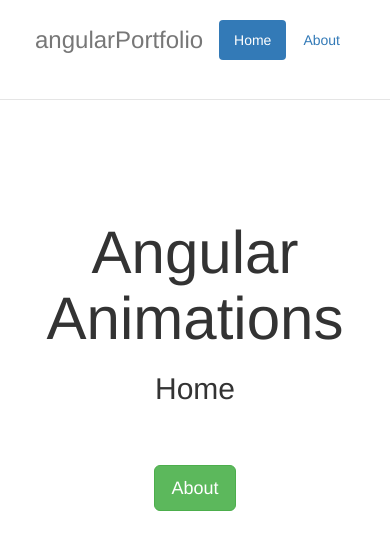
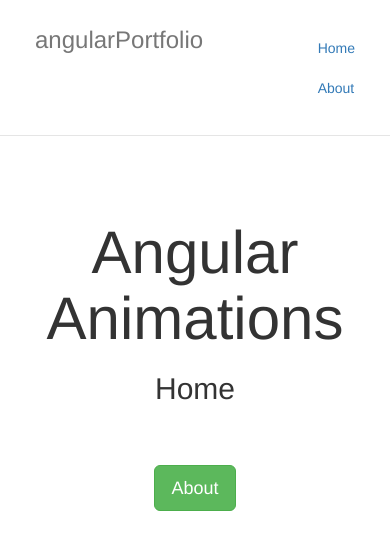
Before and after one commit to clintlosee/angular-portfolio, a website: page app/index.html in a window 390 px wide. Drawn offline with nearby package versions, Linux system fonts and the light colour scheme; some packages are replaced by stand-ins of ours; files that its build step writes are made by us from their sources.

Commit message:
Minor cleanup.

```diff
--- a/app/index.html
+++ b/app/index.html
@@ -2,7 +2,8 @@
 <html class="no-js">
   <head>
     <meta charset="utf-8">
-    <title></title>
+      <base="/">
+    <title>Clint Losee Angular Portfolio</title>
     <meta name="description" content="">
     <meta name="viewport" content="width=device-width">
     <!-- Place favicon.ico and apple-touch-icon.png in the root directory -->
@@ -12,6 +13,7 @@
     <!-- endbower -->
     <!-- endbuild -->
     <!-- build:css(.tmp) styles/main.css -->
+    <link rel="stylesheet" href="bower_components/bootstrap/dist/css/superherobootstrap.min.css" />
     <link rel="stylesheet" href="styles/main.css">
     <!-- endbuild -->
   </head>
@@ -21,16 +23,17 @@
     <![endif]-->
 
     <!-- Add your site or application content here -->
-
-    <div class="header col-md-12">
-        <div class="container-fluid">
-            <ul class="nav nav-pills pull-right">
-                <li class="active"><a ng-href="#/">Home</a></li>
-                <li><a ng-href="#/about">About</a></li>
-            </ul>
-            <h3 class="text-muted">angularPortfolio</h3>
+    <header>
+        <div class="header col-md-12">
+            <div class="container-fluid">
+                <ul class="nav navbar-nav pull-right">
+                    <li><a ng-href="#/">Home</a></li>
+                    <li><a ng-href="#/about">About</a></li>
+                </ul>
+                <h3 class="text-muted"><a href="" class="text-muted">angularPortfolio</a></h3>
+            </div>
         </div>
-    </div>
+    </header>
 
       <div class="page {{ pageClass }}" ng-view=""></div>
 
```
Also changed, not shown: app/scripts/app.js (+0 -8 lines).
